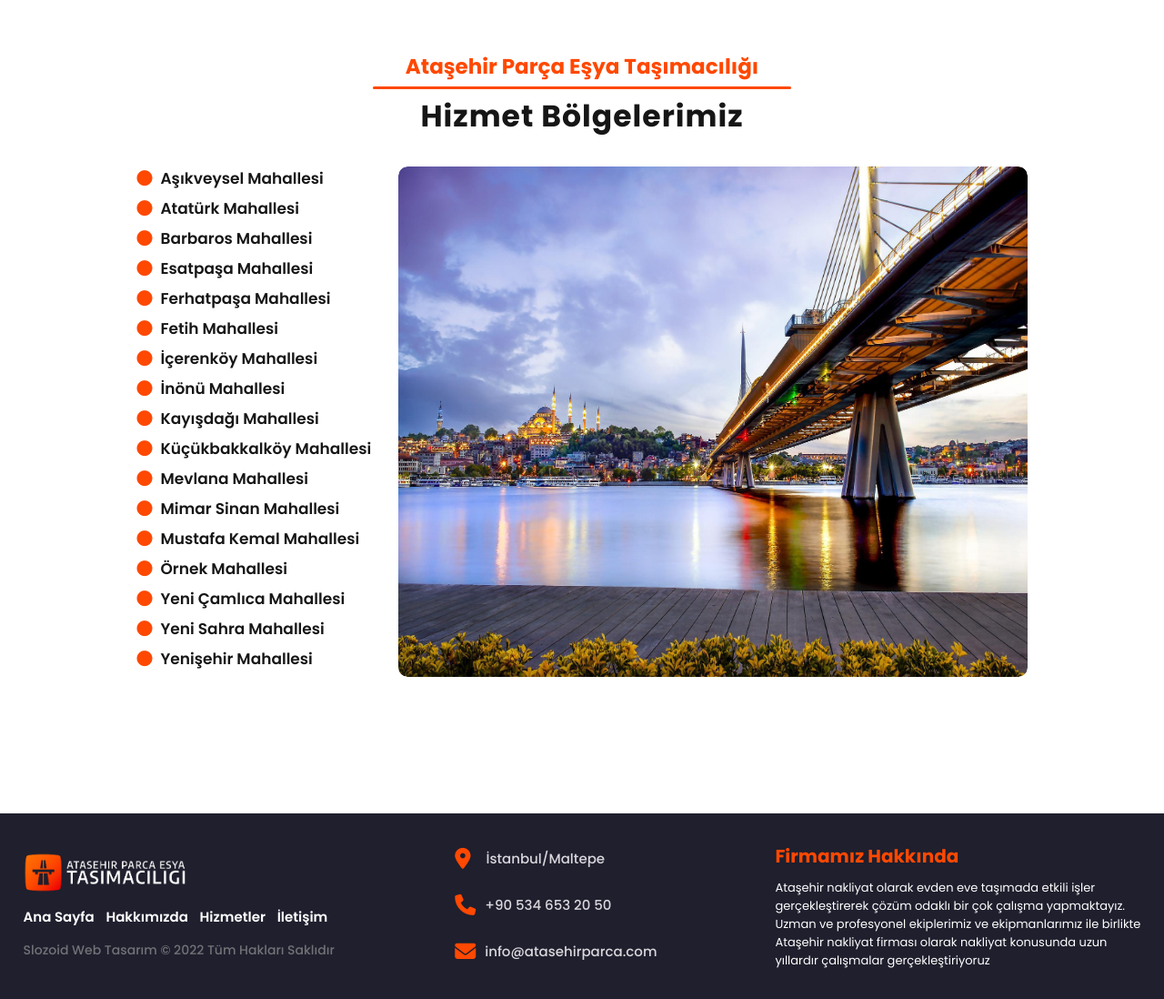
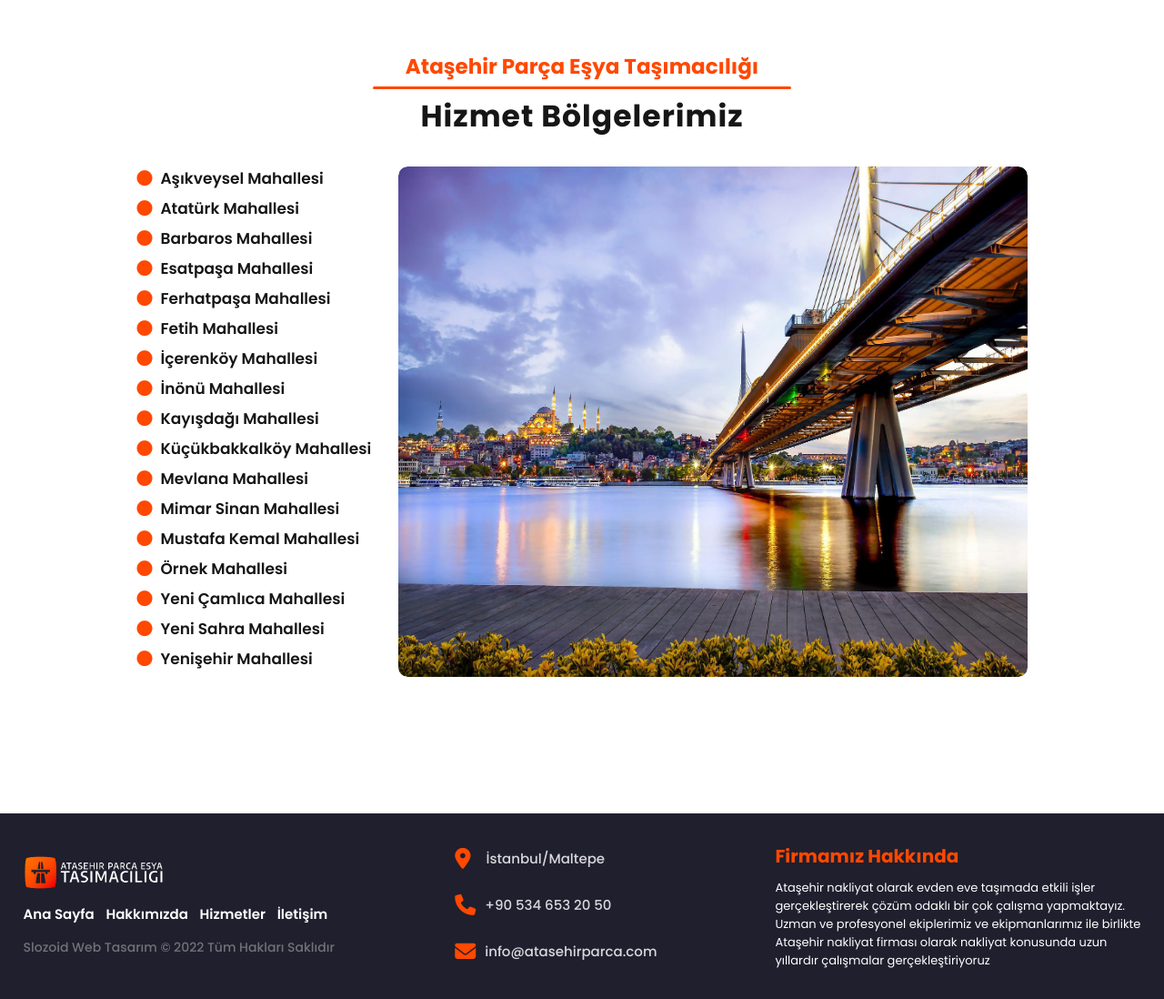
Before and after one commit to ismrsmile/atasehirparcatasimacilik, a plain HTML site: page index.html in a window 1280 px wide. Shown: the part 1631-2729 px from the top of the page at 91% size. Drawn offline with nearby package versions, Linux system fonts and the light colour scheme.

Commit message:
Update style.css

```diff
--- a/style.css
+++ b/style.css
@@ -447,7 +447,7 @@ html {
 }
 
 .footer .row .logo img {
-	width: 180px;
+	width: 155px;
 	cursor: pointer;
 }
 
```
